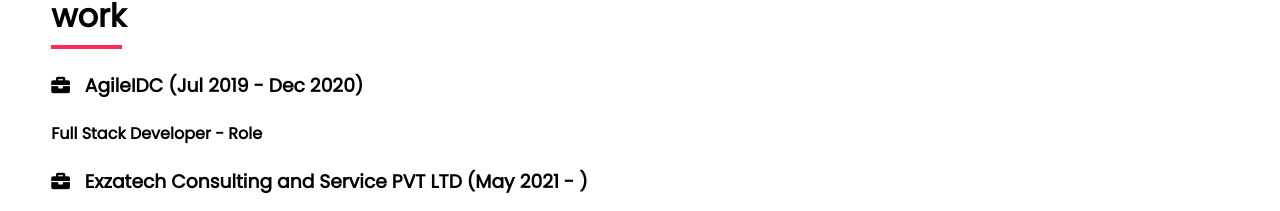
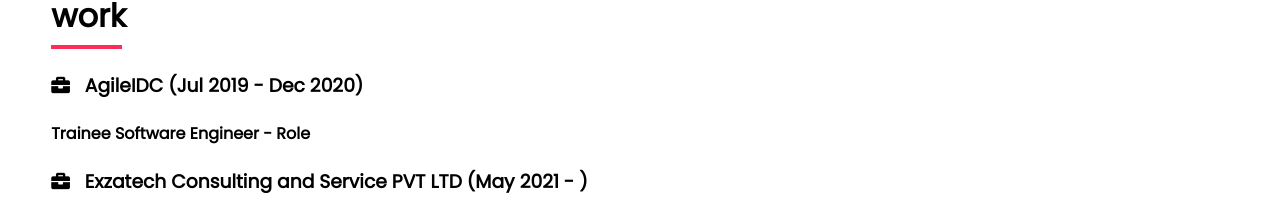
Before and after one commit to BakkeshSatvik/BakkeshSatvik.github.io, a plain HTML site: page Portfolio/index.html in a window 1280 px wide. Shown: the part 880-1091 px from the top of the page. Drawn offline with nearby package versions, Linux system fonts and the light colour scheme.

Commit message:
Update index.html

```diff
--- a/Portfolio/index.html
+++ b/Portfolio/index.html
@@ -51,7 +51,7 @@
         <h1>work</h1>
         <div >
             <h3><i class="fas fa-briefcase"></i> &nbsp; AgileIDC (Jul 2019 - Dec 2020)</h3>
-            <h4>Full Stack Developer - Role</h4>
+            <h4>Trainee Software Engineer - Role</h4>
 	    <h3><i class="fas fa-briefcase"></i> &nbsp; Exzatech Consulting and Service PVT LTD (May 2021 -   )</h3>
             <h4>Associate Software Engineer - Role</h4>
             <h4>Skills</h4>
```
